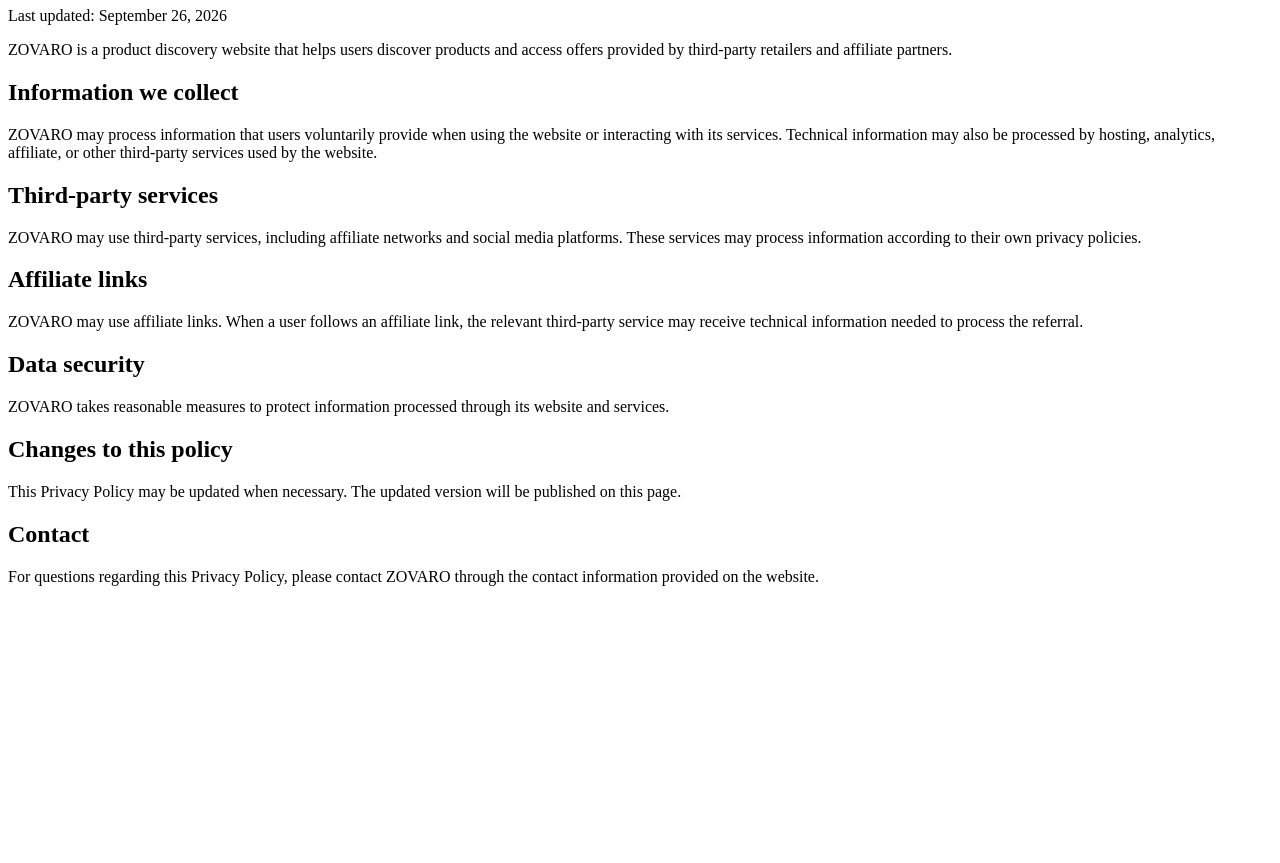
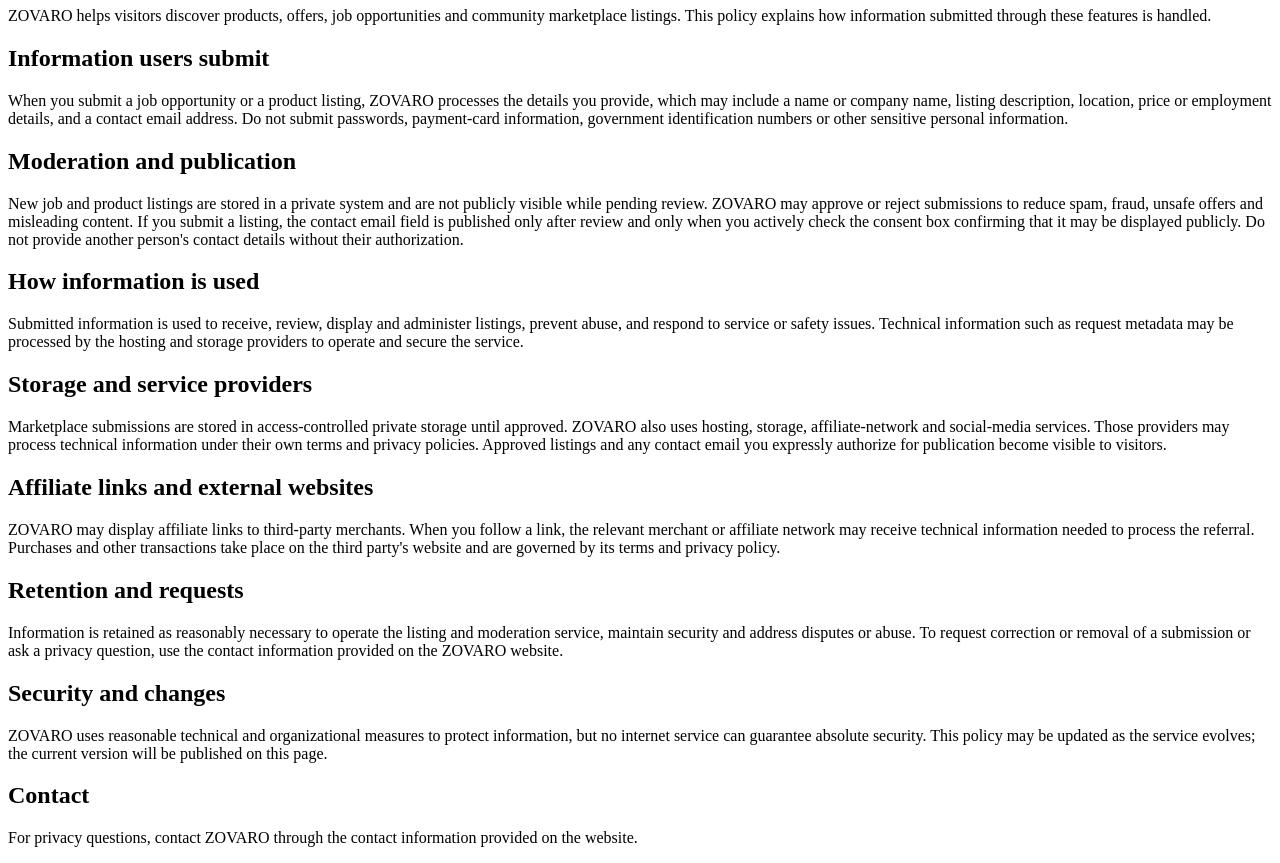
Before and after one commit to vendittellijob2025-byte/ZOVARO, a website: page privacy.html in a window 1280 px wide. Shown: the part 73-936 px from the top of the page. Before the commit the page ends 800 px from the top, so only its background shows below. Drawn offline with Linux system fonts and the light colour scheme.

Commit message:
Update privacy policy for moderated marketplace submissions

```diff
--- a/privacy.html
+++ b/privacy.html
@@ -1,58 +1,38 @@
-<!DOCTYPE html>
+<!doctype html>
 <html lang="en">
 <head>
-  <meta charset="UTF-8">
-  <meta name="viewport" content="width=device-width, initial-scale=1.0">
-  <title>ZOVARO — Privacy Policy</title>
+  <meta charset="utf-8">
+  <meta name="viewport" content="width=device-width, initial-scale=1">
+  <title>Privacy Policy — ZOVARO</title>
 </head>
 <body>
-  <h1>ZOVARO — Privacy Policy</h1>
+  <main>
+    <h1>Privacy Policy</h1>
+    <p>ZOVARO helps visitors discover products, offers, job opportunities and community marketplace listings. This policy explains how information submitted through these features is handled.</p>
 
-  <p>Last updated: September 26, 2026</p>
+    <h2>Information users submit</h2>
+    <p>When you submit a job opportunity or a product listing, ZOVARO processes the details you provide, which may include a name or company name, listing description, location, price or employment details, and a contact email address. Do not submit passwords, payment-card information, government identification numbers or other sensitive personal information.</p>
 
-  <p>
-    ZOVARO is a product discovery website that helps users discover products
-    and access offers provided by third-party retailers and affiliate partners.
-  </p>
+    <h2>Moderation and publication</h2>
+    <p>New job and product listings are stored in a private system and are not publicly visible while pending review. ZOVARO may approve or reject submissions to reduce spam, fraud, unsafe offers and misleading content. If you submit a listing, the contact email field is published only after review and only when you actively check the consent box confirming that it may be displayed publicly. Do not provide another person's contact details without their authorization.</p>
 
-  <h2>Information we collect</h2>
-  <p>
-    ZOVARO may process information that users voluntarily provide when using
-    the website or interacting with its services. Technical information may
-    also be processed by hosting, analytics, affiliate, or other third-party
-    services used by the website.
-  </p>
+    <h2>How information is used</h2>
+    <p>Submitted information is used to receive, review, display and administer listings, prevent abuse, and respond to service or safety issues. Technical information such as request metadata may be processed by the hosting and storage providers to operate and secure the service.</p>
 
-  <h2>Third-party services</h2>
-  <p>
-    ZOVARO may use third-party services, including affiliate networks and
-    social media platforms. These services may process information according
-    to their own privacy policies.
-  </p>
+    <h2>Storage and service providers</h2>
+    <p>Marketplace submissions are stored in access-controlled private storage until approved. ZOVARO also uses hosting, storage, affiliate-network and social-media services. Those providers may process technical information under their own terms and privacy policies. Approved listings and any contact email you expressly authorize for publication become visible to visitors.</p>
 
-  <h2>Affiliate links</h2>
-  <p>
-    ZOVARO may use affiliate links. When a user follows an affiliate link,
-    the relevant third-party service may receive technical information needed
-    to process the referral.
-  </p>
+    <h2>Affiliate links and external websites</h2>
+    <p>ZOVARO may display affiliate links to third-party merchants. When you follow a link, the relevant merchant or affiliate network may receive technical information needed to process the referral. Purchases and other transactions take place on the third party's website and are governed by its terms and privacy policy.</p>
 
-  <h2>Data security</h2>
-  <p>
-    ZOVARO takes reasonable measures to protect information processed through
-    its website and services.
-  </p>
+    <h2>Retention and requests</h2>
+    <p>Information is retained as reasonably necessary to operate the listing and moderation service, maintain security and address disputes or abuse. To request correction or removal of a submission or ask a privacy question, use the contact information provided on the ZOVARO website.</p>
 
-  <h2>Changes to this policy</h2>
-  <p>
-    This Privacy Policy may be updated when necessary. The updated version
-    will be published on this page.
-  </p>
+    <h2>Security and changes</h2>
+    <p>ZOVARO uses reasonable technical and organizational measures to protect information, but no internet service can guarantee absolute security. This policy may be updated as the service evolves; the current version will be published on this page.</p>
 
-  <h2>Contact</h2>
-  <p>
-    For questions regarding this Privacy Policy, please contact ZOVARO through
-    the contact information provided on the website.
-  </p>
+    <h2>Contact</h2>
+    <p>For privacy questions, contact ZOVARO through the contact information provided on the website.</p>
+  </main>
 </body>
 </html>
```
